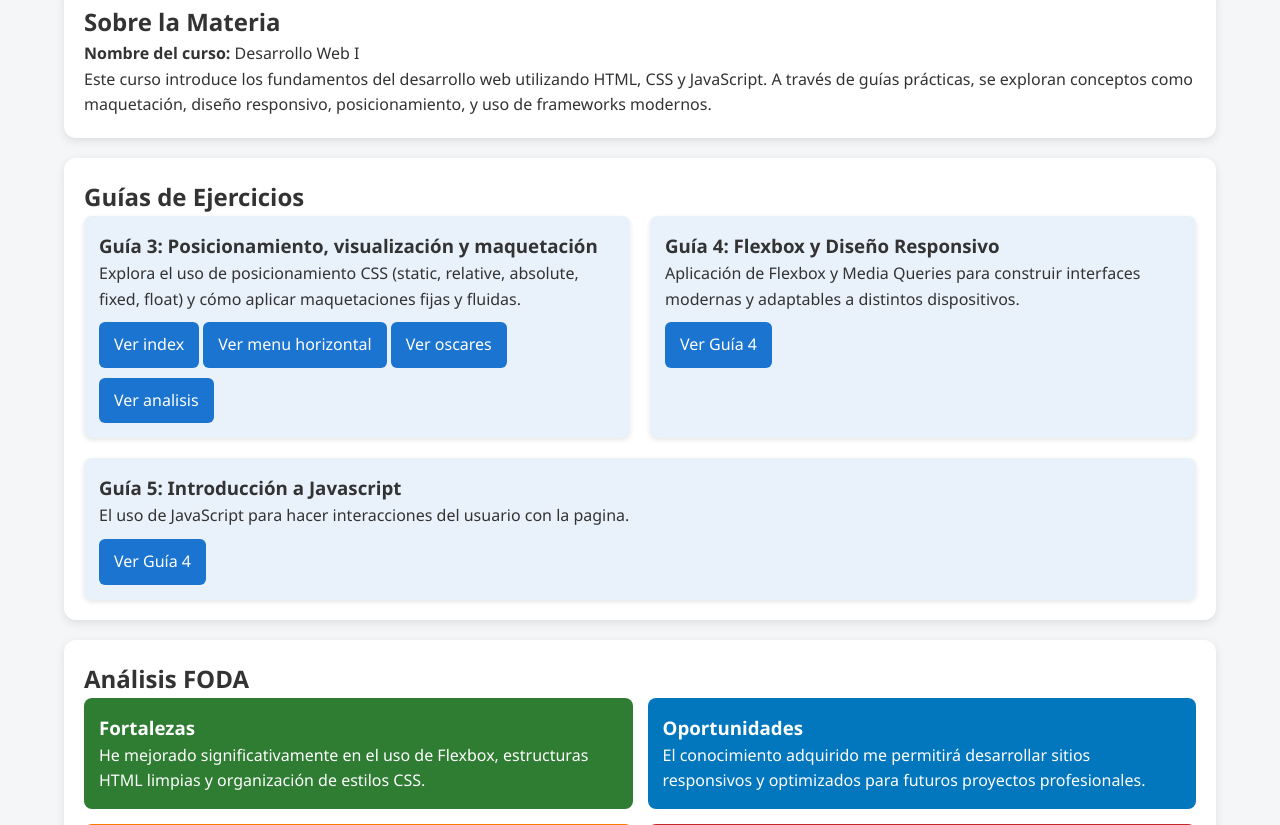
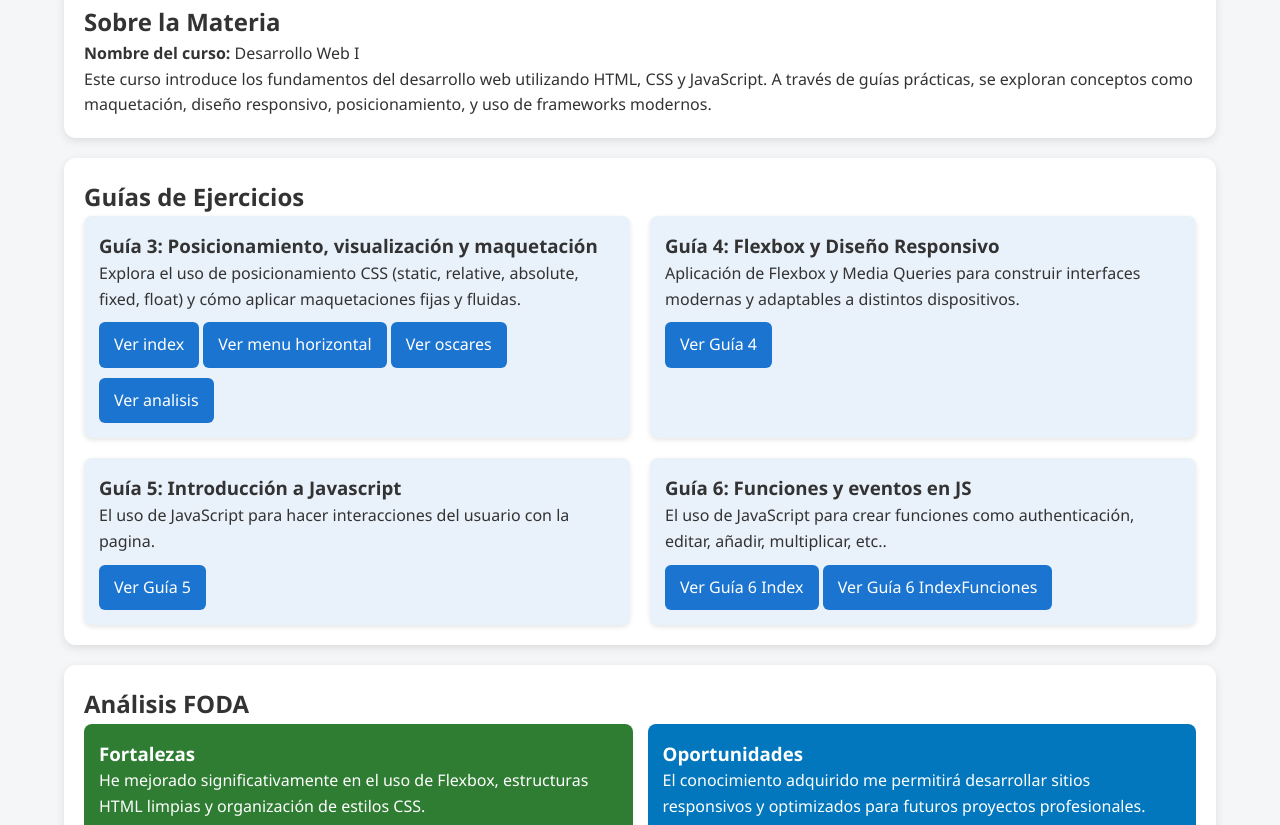
Before and after one commit to Robertogame666/tareas-completas, a plain HTML site: page page.html in a window 1280 px wide. Shown: the part 390-1215 px from the top of the page. Drawn offline with Linux system fonts and the light colour scheme; files that its build step writes are made by us from their sources.

Commit message:
Update page.html with new guide sections
Added new sections for additional guides and updated existing content.

```diff
--- a/page.html
+++ b/page.html
@@ -47,7 +47,14 @@
                 <article>
                     <h3>Guía 5: Introducción a Javascript</h3>
                     <p>El uso de JavaScript para hacer interacciones del usuario con la pagina.</p>
-                    <a href="Guia 5_20245436/INDEX.HTML" target="_blank">Ver Guía 4</a>
+                    <a href="Guia 5_20245436/INDEX.HTML" target="_blank">Ver Guía 5</a>
+                </article>
+
+                <article>
+                    <h3>Guía 6: Funciones y eventos en JS</h3>
+                    <p>El uso de JavaScript para crear funciones como authenticación, editar, añadir, multiplicar, etc..</p>
+                    <a href="Guia 6_20245436/INDEX.HTML" target="_blank">Ver Guía 6 Index</a>
+                    <a href="Guia 6_20245436/INDEXFUNCIONES.HTML" target="_blank">Ver Guía 6 IndexFunciones</a>
                 </article>
             </div>
         </section>
```
